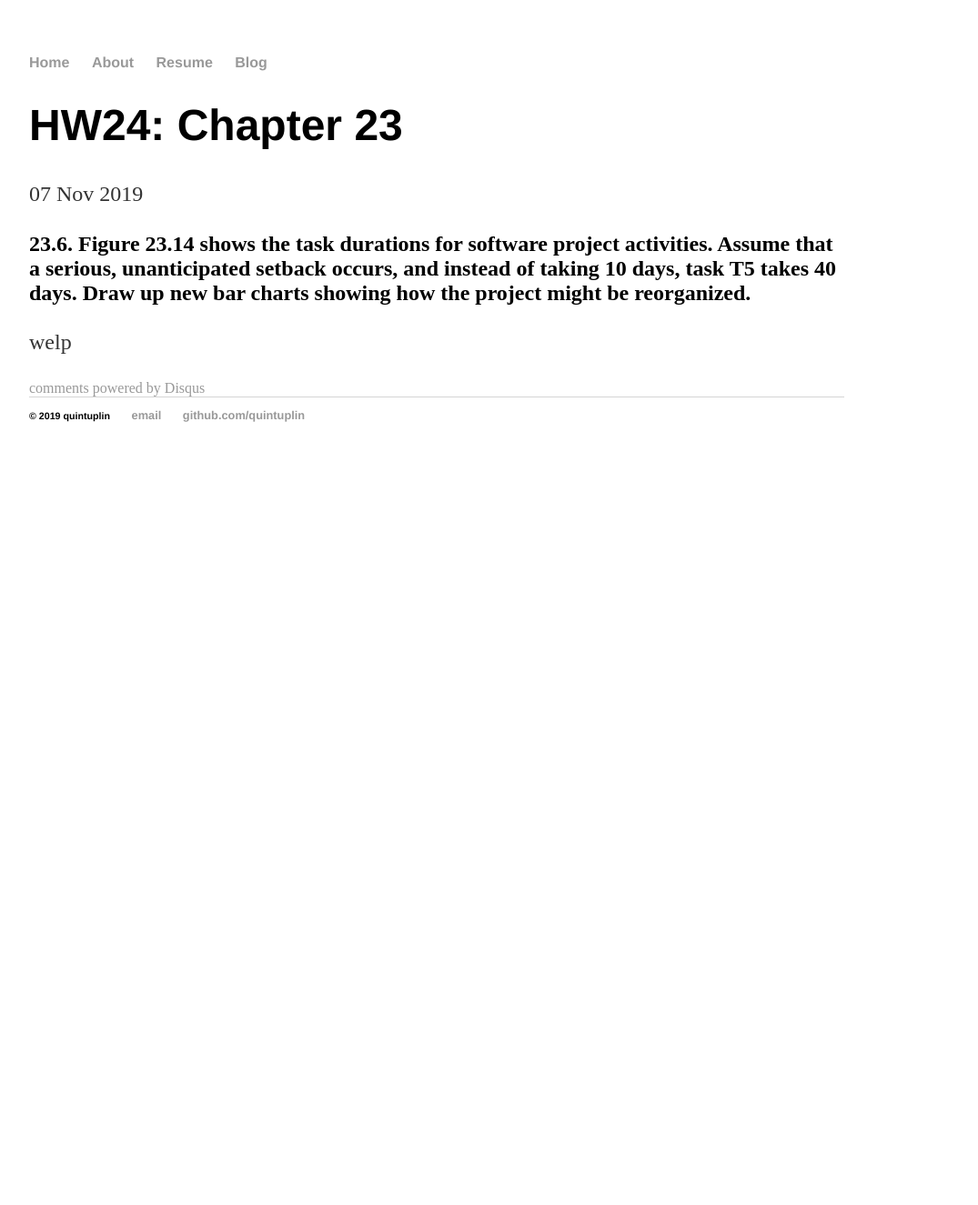
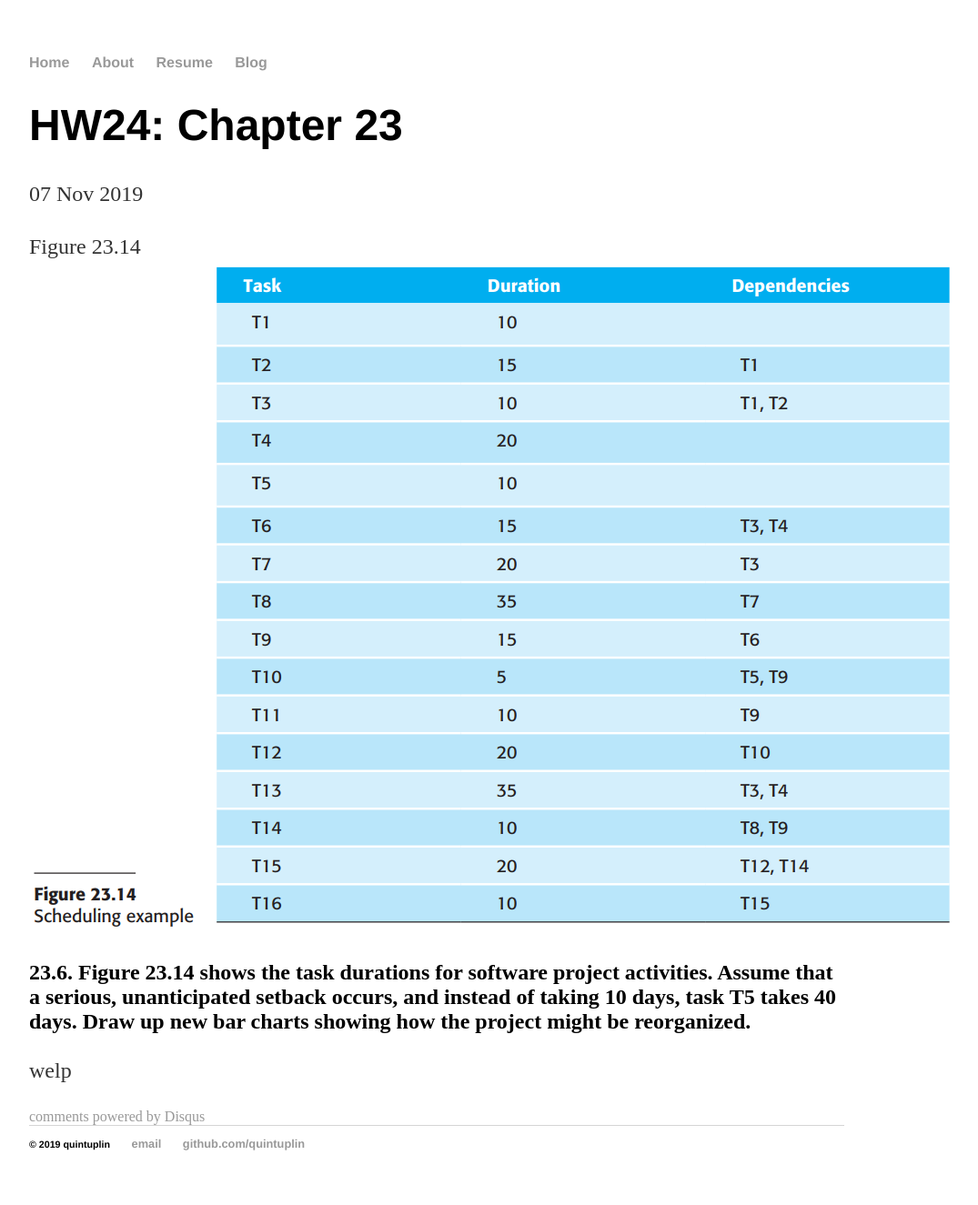
Before and after one commit to Quintuplin/quintuplin.github.io, a Jekyll site: the page built from _posts/2019-11-07-Chapter-23.md, in a window 1280 px wide. Shown: the whole page at 91% size, without its empty margins (160-1235 px from the left). Built offline with Jekyll 4.4.1, drawn with Linux system fonts in a browser that asks for light colours; comment, search, counter and statistics services are not loaded; before the commit the page ends 900 px from its top, so only the background shows below that.

Commit message:
Update 2019-11-07-Chapter-23.md

```diff
--- a/_posts/2019-11-07-Chapter-23.md
+++ b/_posts/2019-11-07-Chapter-23.md
@@ -4,6 +4,9 @@ title: "HW24: Chapter 23"
 date: 2019-11-07
 ---
 
+Figure 23.14
+![Figure 23.14]({{ site.url }}/assets/2019-11-07-Fig-23-14.png)
+
 ## 23.6. Figure 23.14 shows the task durations for software project activities. Assume that a serious, unanticipated setback occurs, and instead of taking 10 days, task T5 takes 40 days. Draw up new bar charts showing how the project might be reorganized.
 
 welp
```
